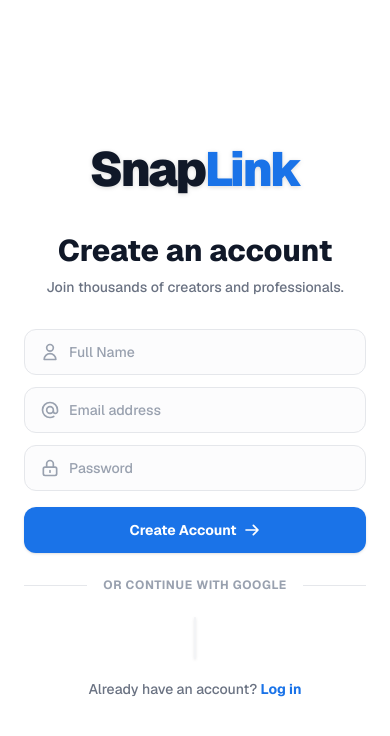
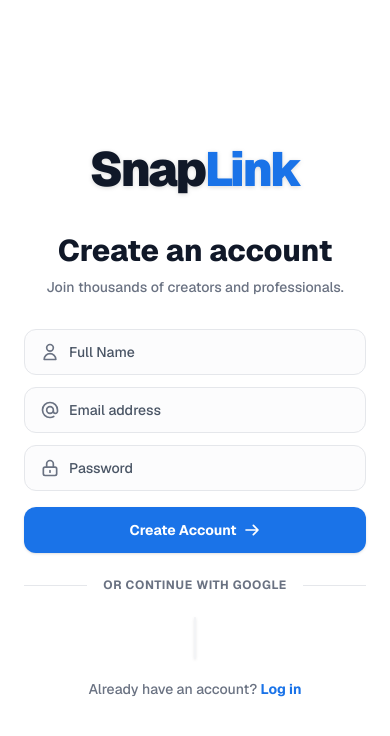
Before and after one commit to dhyey0904/snaplink, a Next.js app in the folder frontend/: page /register in a window 390 px wide. Shown: the top 736 px of the page. Built offline with nearby package versions, Linux system fonts and the light colour scheme; no server answers.

Commit message:
UI: Increase contrast of input placeholder text and icons (gray-400 to gray-600) so they are clearly visible on mobile devices

```diff
--- a/frontend/src/app/login/page.tsx
+++ b/frontend/src/app/login/page.tsx
@@ -113,12 +113,12 @@ export default function Login() {
           <form onSubmit={handleSubmit} className="space-y-3">
             <div className="relative group">
               <div className="absolute inset-y-0 left-0 pl-4 flex items-center pointer-events-none">
-                <svg className="w-5 h-5 text-gray-400 group-focus-within:text-[#1a73e8] transition-colors" fill="none" stroke="currentColor" viewBox="0 0 24 24"><path strokeLinecap="round" strokeLinejoin="round" strokeWidth="2" d="M16 12a4 4 0 10-8 0 4 4 0 008 0zm0 0v1.5a2.5 2.5 0 005 0V12a9 9 0 10-9 9m4.5-1.206a8.959 8.959 0 01-4.5 1.207"></path></svg>
+                <svg className="w-5 h-5 text-gray-500 group-focus-within:text-[#1a73e8] transition-colors" fill="none" stroke="currentColor" viewBox="0 0 24 24"><path strokeLinecap="round" strokeLinejoin="round" strokeWidth="2" d="M16 12a4 4 0 10-8 0 4 4 0 008 0zm0 0v1.5a2.5 2.5 0 005 0V12a9 9 0 10-9 9m4.5-1.206a8.959 8.959 0 01-4.5 1.207"></path></svg>
               </div>
               <input
                 type="email"
                 required
-                className="w-full pl-11 pr-4 py-3 rounded-xl bg-gray-50/50 border border-gray-200 focus:bg-white focus:outline-none focus:border-[#1a73e8] focus:ring-2 focus:ring-[#1a73e8]/10 transition-all text-gray-900 font-medium placeholder-gray-400 text-sm"
+                className="w-full pl-11 pr-4 py-3 rounded-xl bg-gray-50/50 border border-gray-200 focus:bg-white focus:outline-none focus:border-[#1a73e8] focus:ring-2 focus:ring-[#1a73e8]/10 transition-all text-gray-900 font-medium placeholder-gray-600 text-sm"
                 placeholder="Email address"
                 value={formData.email}
                 onChange={(e) => setFormData({ ...formData, email: e.target.value })}
@@ -127,12 +127,12 @@ export default function Login() {
 
             <div className="relative group">
               <div className="absolute inset-y-0 left-0 pl-4 flex items-center pointer-events-none">
-                <svg className="w-5 h-5 text-gray-400 group-focus-within:text-[#1a73e8] transition-colors" fill="none" stroke="currentColor" viewBox="0 0 24 24"><path strokeLinecap="round" strokeLinejoin="round" strokeWidth="2" d="M12 15v2m-6 4h12a2 2 0 002-2v-6a2 2 0 00-2-2H6a2 2 0 00-2 2v6a2 2 0 002 2zm10-10V7a4 4 0 00-8 0v4h8z"></path></svg>
+                <svg className="w-5 h-5 text-gray-500 group-focus-within:text-[#1a73e8] transition-colors" fill="none" stroke="currentColor" viewBox="0 0 24 24"><path strokeLinecap="round" strokeLinejoin="round" strokeWidth="2" d="M12 15v2m-6 4h12a2 2 0 002-2v-6a2 2 0 00-2-2H6a2 2 0 00-2 2v6a2 2 0 002 2zm10-10V7a4 4 0 00-8 0v4h8z"></path></svg>
               </div>
               <input
                 type="password"
                 required
-                className="w-full pl-11 pr-4 py-3 rounded-xl bg-gray-50/50 border border-gray-200 focus:bg-white focus:outline-none focus:border-[#1a73e8] focus:ring-2 focus:ring-[#1a73e8]/10 transition-all text-gray-900 font-medium placeholder-gray-400 text-sm"
+                className="w-full pl-11 pr-4 py-3 rounded-xl bg-gray-50/50 border border-gray-200 focus:bg-white focus:outline-none focus:border-[#1a73e8] focus:ring-2 focus:ring-[#1a73e8]/10 transition-all text-gray-900 font-medium placeholder-gray-600 text-sm"
                 placeholder="Password"
                 value={formData.password}
                 onChange={(e) => setFormData({ ...formData, password: e.target.value })}
@@ -162,7 +162,7 @@ export default function Login() {
               <div className="w-full border-t border-gray-200"></div>
             </div>
             <div className="relative flex justify-center text-xs">
-              <span className="px-4 bg-white text-gray-400 font-bold uppercase tracking-wider">or continue with google</span>
+              <span className="px-4 bg-white text-gray-500 font-bold uppercase tracking-wider">or continue with google</span>
             </div>
           </div>
 
--- a/frontend/src/app/register/page.tsx
+++ b/frontend/src/app/register/page.tsx
@@ -97,12 +97,12 @@ export default function Register() {
           <form onSubmit={handleSubmit} className="space-y-3">
             <div className="relative group">
               <div className="absolute inset-y-0 left-0 pl-4 flex items-center pointer-events-none">
-                <svg className="w-5 h-5 text-gray-400 group-focus-within:text-[#1a73e8] transition-colors" fill="none" stroke="currentColor" viewBox="0 0 24 24"><path strokeLinecap="round" strokeLinejoin="round" strokeWidth="2" d="M16 7a4 4 0 11-8 0 4 4 0 018 0zM12 14a7 7 0 00-7 7h14a7 7 0 00-7-7z"></path></svg>
+                <svg className="w-5 h-5 text-gray-500 group-focus-within:text-[#1a73e8] transition-colors" fill="none" stroke="currentColor" viewBox="0 0 24 24"><path strokeLinecap="round" strokeLinejoin="round" strokeWidth="2" d="M16 7a4 4 0 11-8 0 4 4 0 018 0zM12 14a7 7 0 00-7 7h14a7 7 0 00-7-7z"></path></svg>
               </div>
               <input
                 type="text"
                 required
-                className="w-full pl-11 pr-4 py-3 rounded-xl bg-gray-50/50 border border-gray-200 focus:bg-white focus:outline-none focus:border-[#1a73e8] focus:ring-2 focus:ring-[#1a73e8]/10 transition-all text-gray-900 font-medium placeholder-gray-400 text-sm"
+                className="w-full pl-11 pr-4 py-3 rounded-xl bg-gray-50/50 border border-gray-200 focus:bg-white focus:outline-none focus:border-[#1a73e8] focus:ring-2 focus:ring-[#1a73e8]/10 transition-all text-gray-900 font-medium placeholder-gray-600 text-sm"
                 placeholder="Full Name"
                 value={formData.name}
                 onChange={(e) => setFormData({ ...formData, name: e.target.value })}
@@ -110,12 +110,12 @@ export default function Register() {
             </div>
             <div className="relative group">
               <div className="absolute inset-y-0 left-0 pl-4 flex items-center pointer-events-none">
-                <svg className="w-5 h-5 text-gray-400 group-focus-within:text-[#1a73e8] transition-colors" fill="none" stroke="currentColor" viewBox="0 0 24 24"><path strokeLinecap="round" strokeLinejoin="round" strokeWidth="2" d="M16 12a4 4 0 10-8 0 4 4 0 008 0zm0 0v1.5a2.5 2.5 0 005 0V12a9 9 0 10-9 9m4.5-1.206a8.959 8.959 0 01-4.5 1.207"></path></svg>
+                <svg className="w-5 h-5 text-gray-500 group-focus-within:text-[#1a73e8] transition-colors" fill="none" stroke="currentColor" viewBox="0 0 24 24"><path strokeLinecap="round" strokeLinejoin="round" strokeWidth="2" d="M16 12a4 4 0 10-8 0 4 4 0 008 0zm0 0v1.5a2.5 2.5 0 005 0V12a9 9 0 10-9 9m4.5-1.206a8.959 8.959 0 01-4.5 1.207"></path></svg>
               </div>
               <input
                 type="email"
                 required
-                className="w-full pl-11 pr-4 py-3 rounded-xl bg-gray-50/50 border border-gray-200 focus:bg-white focus:outline-none focus:border-[#1a73e8] focus:ring-2 focus:ring-[#1a73e8]/10 transition-all text-gray-900 font-medium placeholder-gray-400 text-sm"
+                className="w-full pl-11 pr-4 py-3 rounded-xl bg-gray-50/50 border border-gray-200 focus:bg-white focus:outline-none focus:border-[#1a73e8] focus:ring-2 focus:ring-[#1a73e8]/10 transition-all text-gray-900 font-medium placeholder-gray-600 text-sm"
                 placeholder="Email address"
                 value={formData.email}
                 onChange={(e) => setFormData({ ...formData, email: e.target.value })}
@@ -123,12 +123,12 @@ export default function Register() {
             </div>
             <div className="relative group">
               <div className="absolute inset-y-0 left-0 pl-4 flex items-center pointer-events-none">
-                <svg className="w-5 h-5 text-gray-400 group-focus-within:text-[#1a73e8] transition-colors" fill="none" stroke="currentColor" viewBox="0 0 24 24"><path strokeLinecap="round" strokeLinejoin="round" strokeWidth="2" d="M12 15v2m-6 4h12a2 2 0 002-2v-6a2 2 0 00-2-2H6a2 2 0 00-2 2v6a2 2 0 002 2zm10-10V7a4 4 0 00-8 0v4h8z"></path></svg>
+                <svg className="w-5 h-5 text-gray-500 group-focus-within:text-[#1a73e8] transition-colors" fill="none" stroke="currentColor" viewBox="0 0 24 24"><path strokeLinecap="round" strokeLinejoin="round" strokeWidth="2" d="M12 15v2m-6 4h12a2 2 0 002-2v-6a2 2 0 00-2-2H6a2 2 0 00-2 2v6a2 2 0 002 2zm10-10V7a4 4 0 00-8 0v4h8z"></path></svg>
               </div>
               <input
                 type="password"
                 required
-                className="w-full pl-11 pr-4 py-3 rounded-xl bg-gray-50/50 border border-gray-200 focus:bg-white focus:outline-none focus:border-[#1a73e8] focus:ring-2 focus:ring-[#1a73e8]/10 transition-all text-gray-900 font-medium placeholder-gray-400 text-sm"
+                className="w-full pl-11 pr-4 py-3 rounded-xl bg-gray-50/50 border border-gray-200 focus:bg-white focus:outline-none focus:border-[#1a73e8] focus:ring-2 focus:ring-[#1a73e8]/10 transition-all text-gray-900 font-medium placeholder-gray-600 text-sm"
                 placeholder="Password"
                 value={formData.password}
                 onChange={(e) => setFormData({ ...formData, password: e.target.value })}
@@ -155,7 +155,7 @@ export default function Register() {
               <div className="w-full border-t border-gray-200"></div>
             </div>
             <div className="relative flex justify-center text-xs">
-              <span className="px-4 bg-white text-gray-400 font-bold uppercase tracking-wider">or continue with google</span>
+              <span className="px-4 bg-white text-gray-500 font-bold uppercase tracking-wider">or continue with google</span>
             </div>
           </div>
 
```
